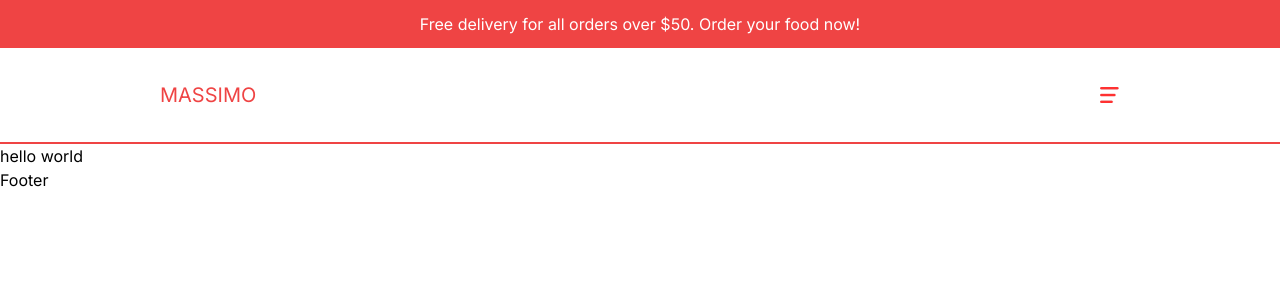
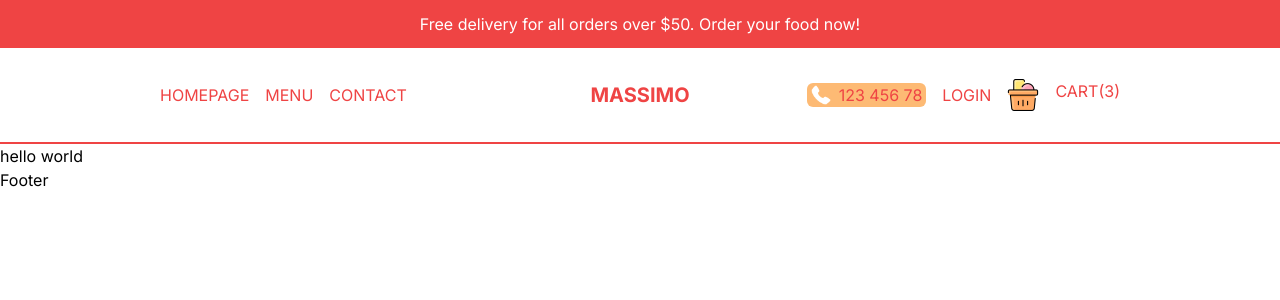
Before and after one commit to AliNazari-dev/restaurant-app-UI---Next---TypeScript---Tailwind--, a Next.js app: page / in a window 1280 px wide. Shown: the top 300 px of the page. Built offline with nearby package versions, Linux system fonts and the light colour scheme.

Commit message:
Navbar Done

```diff
--- a/src/components/Navbar.tsx
+++ b/src/components/Navbar.tsx
@@ -1,17 +1,39 @@
-import Link from "next/link";
 import React from "react";
 import Menu from "./Menu";
+import Link from "next/link";
+import CartIcon from "./CartIcons";
+import Image from "next/image";
 
 const Navbar = () => {
+  const user = false;
   return (
-    <div className='h-12 text-red-500 p-4 flex items-center justify-between border-b-2 border-b-red-500 uppercase md:h-24 lg:px-20 xl:px-40'>
-      {/* {Logo} */}
-      <div className='text-xl '>
-        <Link href={"/"}>Massimo</Link>
+    <div className="h-12 text-red-500 p-4 flex items-center justify-between border-b-2 border-b-red-500 uppercase md:h-24 lg:px-20 xl:px-40">
+      {/* LEFT LINKS */}
+      <div className="hidden md:flex gap-4 flex-1">
+        <Link href="/">Homepage</Link>
+        <Link href="/menu">Menu</Link>
+        <Link href="/">Contact</Link>
       </div>
-      {/* {MOBILE MENU} */}
-      <div>
+      {/* LOGO */}
+      <div className="text-xl md:font-bold flex-1 md:text-center">
+        <Link href="/">Massimo</Link>
+      </div>
+      {/* MOBILE MENU */}
+      <div className="md:hidden">
         <Menu />
+      </div>
+      {/* RIGHT LINKS */}
+      <div className="hidden md:flex gap-4 items-center justify-end flex-1">
+        <div className="md:absolute top-3 r-2 lg:static flex items-center gap-2 cursor-pointer bg-orange-300 px-1 rounded-md">
+          <Image src="/phone.png" alt="" width={20} height={20} />
+          <span>123 456 78</span>
+        </div>
+        {!user ? (
+          <Link href="/login">Login</Link>
+        ) : (
+          <Link href="/orders">Orders</Link>
+        )}
+        <CartIcon />
       </div>
     </div>
   );
```
